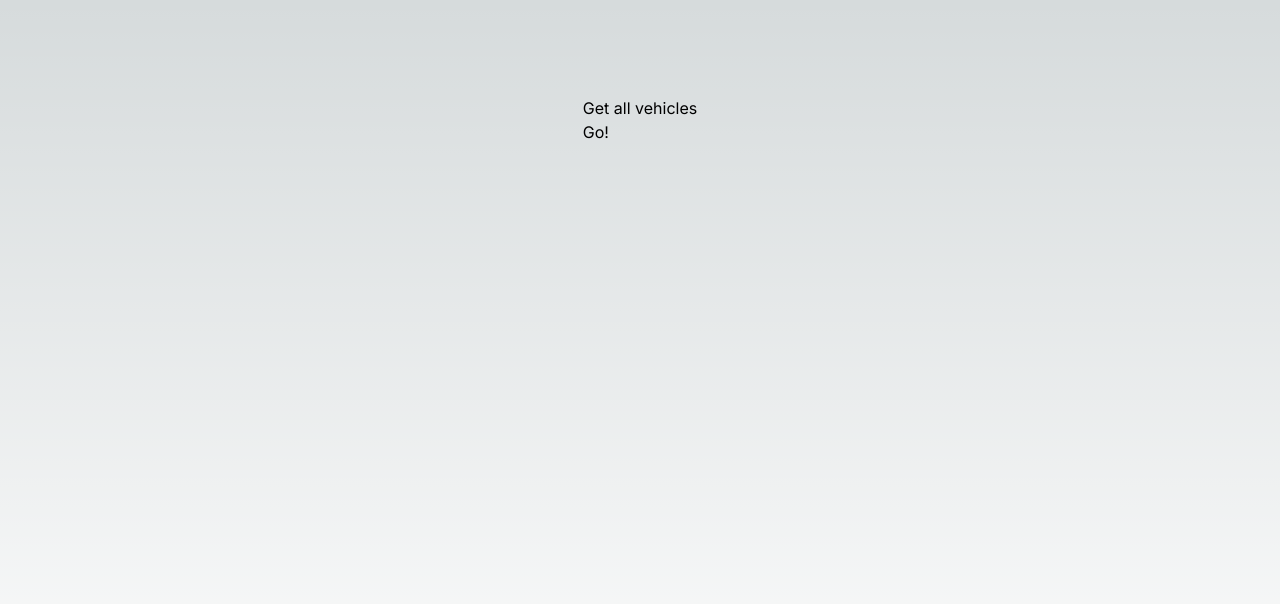
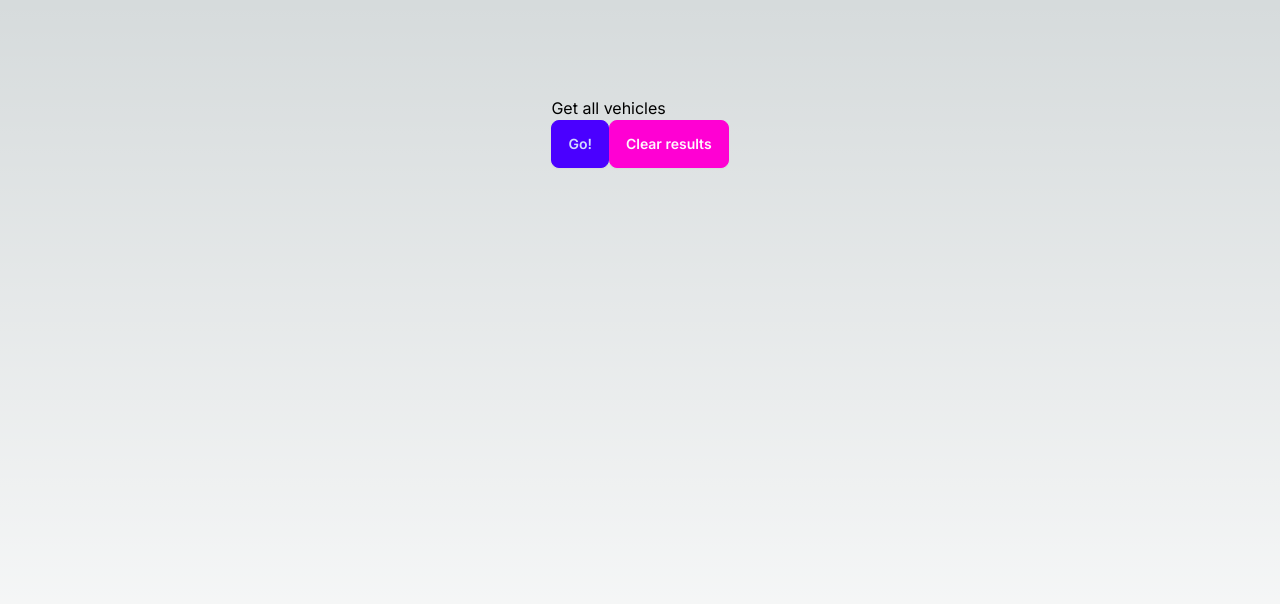
Before and after one commit to JacobToftgaardRasmussen/bil-biks-plan-frontend, a Next.js app in the folder app/: page / in a window 1280 px wide. Shown: the top 604 px of the page. Built offline with nearby package versions, Linux system fonts and the light colour scheme.

Commit message:
clear vehicle results and added daisy UI

```diff
--- a/app/package.json
+++ b/app/package.json
@@ -18,6 +18,7 @@
     "@types/react": "^18",
     "@types/react-dom": "^18",
     "autoprefixer": "^10.0.1",
+    "daisyui": "^4.4.6",
     "eslint": "^8",
     "eslint-config-next": "14.0.3",
     "postcss": "^8",
--- a/app/src/app/globals.css
+++ b/app/src/app/globals.css
@@ -11,8 +11,8 @@
 @media (prefers-color-scheme: dark) {
   :root {
     --foreground-rgb: 255, 255, 255;
-    --background-start-rgb: 0, 0, 0;
-    --background-end-rgb: 0, 0, 0;
+    --background-start-rgb: 0, 0, 10;
+    --background-end-rgb: 0, 20, 40;
   }
 }
 
--- a/app/src/app/vehicle.tsx
+++ b/app/src/app/vehicle.tsx
@@ -12,18 +12,29 @@ interface Vehicle {
 
 export default function Vehicle() {
   const [allVehicles, setAllVehicles] = useState<Vehicle[]>([]);
+  const [showVehicles, setshowVehicles] = useState<boolean>(false);
   async function getAllVehicles() {
     const response = await fetch("http://localhost:5000/vehicle/all");
     const data = await response.json();
     setAllVehicles(data);
+    setshowVehicles(true);
+  }
+  function clearResults() {
+    setshowVehicles(false);
   }
 
   return (
     <div>
       <div>
         <h2>Get all vehicles</h2>
-        <button onClick={getAllVehicles}>Go!</button>
-        <ul>
+        <button onClick={getAllVehicles} className="btn btn-primary">
+          Go!
+        </button>
+        <button onClick={clearResults} className="btn btn-secondary">
+          Clear results
+        </button>
+
+        <ul hidden={!showVehicles}>
           {allVehicles.map((v, i) => {
             return <li key={i}>{v.licensePlate}</li>;
           })}
--- a/app/tailwind.config.ts
+++ b/app/tailwind.config.ts
@@ -1,20 +1,20 @@
-import type { Config } from 'tailwindcss'
+import type { Config } from "tailwindcss";
 
 const config: Config = {
   content: [
-    './src/pages/**/*.{js,ts,jsx,tsx,mdx}',
-    './src/components/**/*.{js,ts,jsx,tsx,mdx}',
-    './src/app/**/*.{js,ts,jsx,tsx,mdx}',
+    "./src/pages/**/*.{js,ts,jsx,tsx,mdx}",
+    "./src/components/**/*.{js,ts,jsx,tsx,mdx}",
+    "./src/app/**/*.{js,ts,jsx,tsx,mdx}",
   ],
   theme: {
     extend: {
       backgroundImage: {
-        'gradient-radial': 'radial-gradient(var(--tw-gradient-stops))',
-        'gradient-conic':
-          'conic-gradient(from 180deg at 50% 50%, var(--tw-gradient-stops))',
+        "gradient-radial": "radial-gradient(var(--tw-gradient-stops))",
+        "gradient-conic":
+          "conic-gradient(from 180deg at 50% 50%, var(--tw-gradient-stops))",
       },
     },
   },
-  plugins: [],
-}
-export default config
+  plugins: [require("daisyui")],
+};
+export default config;
```
Also changed, not shown: 1 other file (tests, documents, lock files or other folders).
